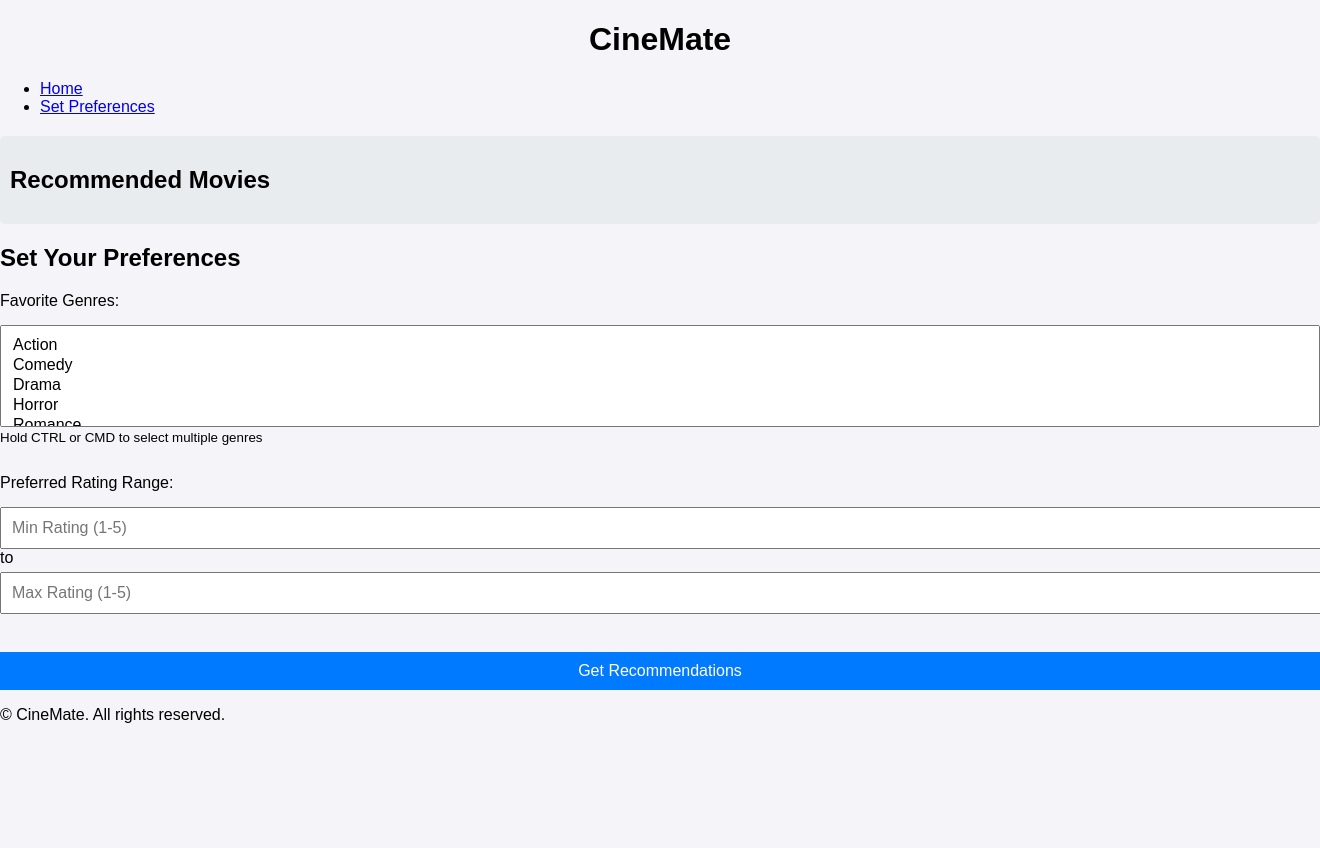
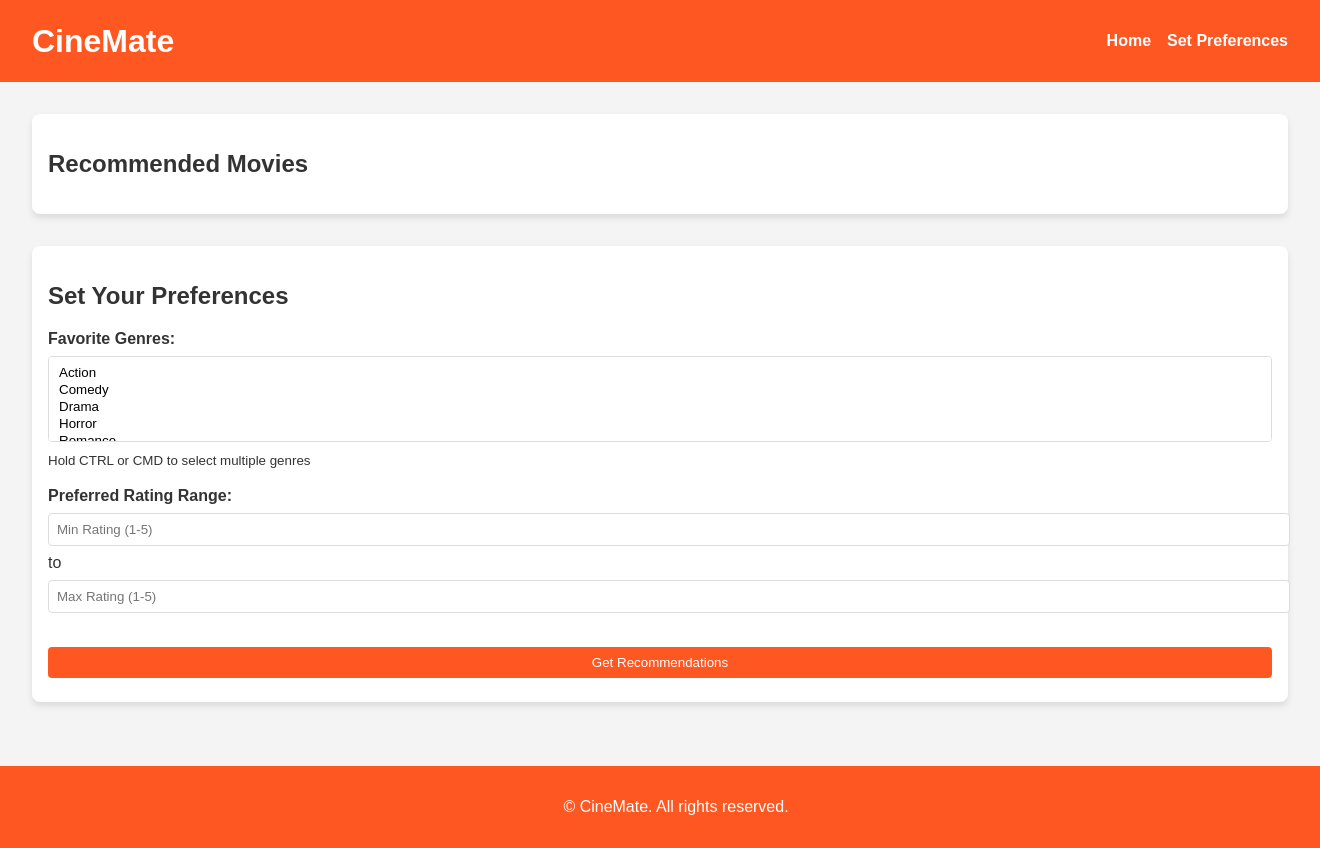
Before and after one commit to omk181-lab/CineMate, a Flask app: page / in a window 1320 px wide; the page is wider, and only the part inside the window is pictured. Before the commit the page ends 723 px from the top of that part, so only its background shows below. Run offline with Flask 3, Linux system fonts and the light colour scheme; parts of the project's set-up code (start-up, migrations or seed data) failed here and were passed over.

Commit message:
Update style.css

```diff
--- a/static/css/style.css
+++ b/static/css/style.css
@@ -1,53 +1,103 @@
+/* General Styling */
 body {
     font-family: Arial, sans-serif;
-    background-color: #f4f4f9;
     margin: 0;
     padding: 0;
+    background-color: #f4f4f4;
+    color: #333;
 }
 
-.container {
-    max-width: 600px;
-    margin: 50px auto;
-    background: #fff;
-    padding: 20px;
-    box-shadow: 0 4px 8px rgba(0, 0, 0, 0.1);
+header {
+    background-color: #ff5722;
+    color: white;
+    padding: 1rem 2rem;
+    display: flex;
+    justify-content: space-between;
+    align-items: center;
 }
 
-h1, h3 {
-    text-align: center;
+header h1 {
+    margin: 0;
 }
 
-form, #genre-selection {
-    margin-top: 20px;
+header nav ul {
+    list-style: none;
+    display: flex;
+    gap: 1rem;
+}
+
+header nav a {
+    color: white;
+    text-decoration: none;
+    font-weight: bold;
+}
+
+main {
+    padding: 2rem;
+}
+
+section {
+    margin-bottom: 2rem;
+    padding: 1rem;
+    background: white;
+    border-radius: 8px;
+    box-shadow: 0 4px 6px rgba(0, 0, 0, 0.1);
 }
 
 label {
-    display: block;
-    margin: 10px 0;
+    font-weight: bold;
 }
 
 input, select, button {
     width: 100%;
-    padding: 10px;
-    font-size: 1rem;
-    margin-top: 5px;
+    margin: 0.5rem 0;
+    padding: 0.5rem;
+    border: 1px solid #ddd;
+    border-radius: 4px;
 }
 
 button {
-    background-color: #007bff;
-    color: #fff;
+    background: #ff5722;
+    color: white;
     border: none;
     cursor: pointer;
-    margin-top: 20px;
 }
 
 button:hover {
-    background-color: #0056b3;
+    background: #e64a19;
 }
 
-#recommendations {
-    margin-top: 20px;
-    padding: 10px;
-    background-color: #e9ecef;
-    border-radius: 5px;
+.movies {
+    display: grid;
+    grid-template-columns: repeat(auto-fill, minmax(150px, 1fr));
+    gap: 1rem;
 }
+
+.movie-card {
+    background: #fff;
+    padding: 1rem;
+    border-radius: 8px;
+    box-shadow: 0 2px 4px rgba(0, 0, 0, 0.1);
+    text-align: center;
+    transition: transform 0.2s;
+}
+
+.movie-card img {
+    width: 100%;
+    height: auto;
+    border-radius: 8px;
+}
+
+.movie-card:hover {
+    transform: scale(1.05);
+}
+
+footer {
+    text-align: center;
+    padding: 1rem;
+    background: #ff5722;
+    color: white;
+    position: relative;
+    bottom: 0;
+    width: 100%;
+}
```
